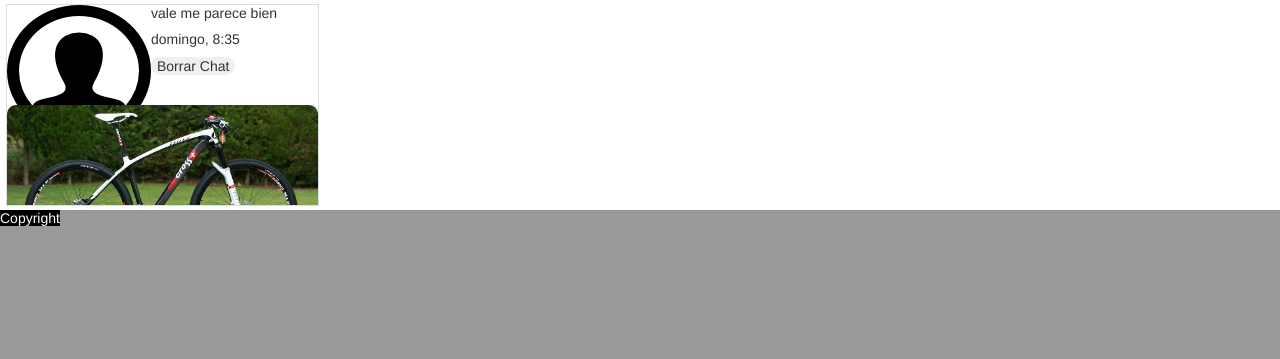
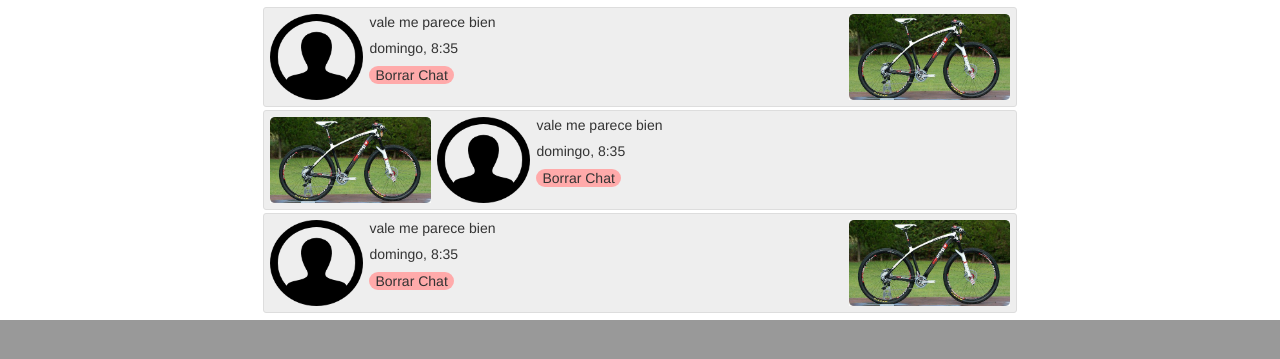
Before and after one commit to scportela/Traepaka, a PHP site: page /listadoChats.html in a window 1280 px wide. Shown: the part 71-430 px from the top of the page. Run offline with PHP 8.4, Linux system fonts and the light colour scheme; some libraries are stand-ins or nearby versions.

Commit message:
creados estilos listado chat y chat

```diff
--- a/listadoChats.html
+++ b/listadoChats.html
@@ -47,7 +47,7 @@
 
    </header>
 
-   <article id="maincontent">
+   <article id="maincontentLista">
      <div class="listadoChats">
        <div class="chatLista">
          <div class="imagenPerfil">
@@ -61,20 +61,54 @@
              <p>domingo, 8:35</p>
            </div>
            <div class="opcionesChat">
-             <button class="b-redondo" type="button" name="button"> Borrar Chat </button>
+             <button class="b-borrar" type="button" name="button"> Borrar Chat </button>
            </div>
          </div>
-         <div class="imagenLista">
+         <div class="imagenListaDer">
+           <img class="imgVP" src="./img/bicicleta.jpg">
+         </div>
+       </div>
+       <div class="chatLista">
+         <div class="imagenListaIzq">
+           <img class="imgVP" src="./img/bicicleta.jpg">
+         </div>
+         <div class="imagenPerfil">
+           <img src="./img/perfil.png">
+         </div>
+         <div class="vistaPreliminarChat">
+           <div class="ultimoMensaje">
+             <p>vale me parece bien</p>
+           </div>
+           <div class="horaMensaje">
+             <p>domingo, 8:35</p>
+           </div>
+           <div class="opcionesChat">
+             <button class="b-redondo b-borrar" type="button" name="button"> Borrar Chat </button>
+           </div>
+         </div>
+
+       </div>
+       <div class="chatLista">
+         <div class="imagenPerfil">
+           <img class="imgVP" src="./img/perfil.png">
+         </div>
+         <div class="vistaPreliminarChat">
+           <div class="ultimoMensaje">
+             <p>vale me parece bien</p>
+           </div>
+           <div class="horaMensaje">
+             <p>domingo, 8:35</p>
+           </div>
+           <div class="opcionesChat">
+             <button class="b-redondo b-borrar" type="button" name="button"> Borrar Chat </button>
+           </div>
+         </div>
+         <div class="imagenListaDer">
            <img class="imgVP" src="./img/bicicleta.jpg">
          </div>
        </div>
      </div>
    </article>
-  <!-- <nav id="mainnavigation">LINKS</nav>
-
-   <aside id="news">NEWS</aside>-->
-
-   <footer>Copyright</footer>
 
   </body>
 </html>
--- a/style.css
+++ b/style.css
@@ -31,14 +31,39 @@ header {
   padding: 4px 6px;
 }
 
+#maincontentLista {
+  background-color: #FFFFFF;
+  column-count: 3;
+  width:100%;
+  display: flex;
+  align-items: center;
+  justify-content: center;
+  column-gap: 6px;
+  padding: 4px 6px;
+  height: 100%;
+}
+
+#maincontentChat {
+  background-color: #FFFFFF;
+  column-count: 3;
+  width:100%;
+  display: flex;
+  align-items: center;
+  justify-content: center;
+  column-gap: 6px;
+  padding: 4px 6px;
+  height: 100%;
+}
 .chat{
   border:1px solid #ddd;
+  background-color: #eee;
   break-inside: avoid;
   padding: 3px 0;
   overflow: hidden;
   margin-left: auto;
   margin-right: auto;
   width:700px;
+  height: 100%;
 }
 
 .conversacion{
@@ -49,10 +74,10 @@ header {
 }
 .mensajes{
   border:1px solid #ddd;
+  background-color: #FFF;
     width:100%;
     overflow: auto;
     height: 200px;
-    vertical-align: bottom;;
 }
 .enviar{
   overflow: auto;
@@ -125,32 +150,79 @@ header {
 }
 
 .listadoChats{
-  border:1px solid #ddd;
   break-inside: avoid;
   overflow: hidden;
-  margin-left: auto;
-  margin-right: auto;
-  width: 100%
+  width:60%;
+
 }
 
 .chatLista{
+  border: 1px solid #ddd;
+  padding: 20px;
+  border-radius: 3px;
+  background-color: #eee;
   height: 100px;
+  overflow: auto;
+  padding: 3px;
+  margin:3px;
 }
 
 .imagenPerfil{
   float: left;
+  overflow: hidden;
+  height: 100%;
+  width: auto;
+  padding: 3px;
+}
+
+.imagenPerfil img{
+
   height: 100%;
   width: auto;
 }
 
 .vistaPreliminarChat{
-  float: left;
+  overflow: hidden;
+  float:left;
+  padding: 3px;
 }
 
-.imagenLista{
+.imagenListaIzq{
+  break-inside: avoid;
   float: left;
+  overflow: hidden;
   height: 100%;
   width: auto;
+  padding: 3px;
+}
+
+.imagenListaDer{
+  break-inside: avoid;
+  float: right;
+  overflow: hidden;
+  height: 100%;
+  width: auto;
+  padding: 3px;
+}
+
+.imagenListaDer img {
+height: 100%;
+width: auto;
+
+}
+
+.imagenListaIzq img {
+height: 100%;
+width: auto;
+
+}
+
+.b-borrar{
+  border-radius: 10px 10px 10px 10px;
+  -moz-border-radius: 10px 10px 10px 10px;
+  -webkit-border-radius: 10px 10px 10px 10px;
+  border: 0px solid #000000;
+  background-color: #ffaaaa;
 }
 
 .header_logo img{
@@ -202,16 +274,6 @@ header {
 
 
 /* Bloque ids */
-
-footer {
-  background-color: black;
-  color: white;
-}
-
-footer {
-  order: 4;
-}
-
 
 
 
@@ -276,6 +338,20 @@ footer {
     padding: 4px 6px;
   }
 
+  #maincontentLista {
+    background-color: #FFFFFF;
+    column-count: 1;
+    column-gap: 6px;
+    padding: 4px 6px;
+  }
+
+  .listadoChats{
+    break-inside: avoid;
+    border:1px solid #ddd;
+    overflow: hidden;
+    width:100%;
+
+  }
 }
 
 @media (max-width: 480px) {
@@ -370,6 +446,9 @@ header {
   column-gap: 6px;
   padding: 4px 6px;
 }
+
+
+
 >>>>>>> origin/master
 
 
```
Also changed, not shown: chat.html (+1 -6 lines).
